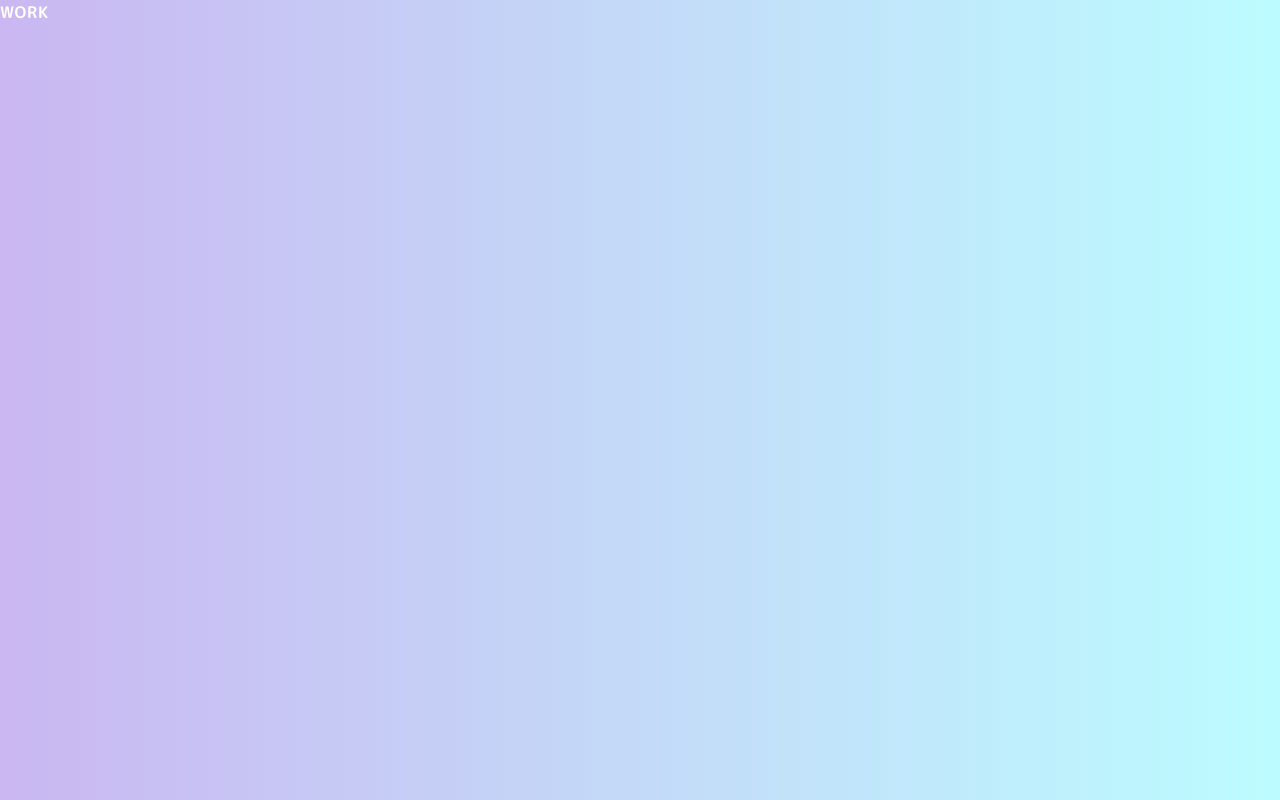
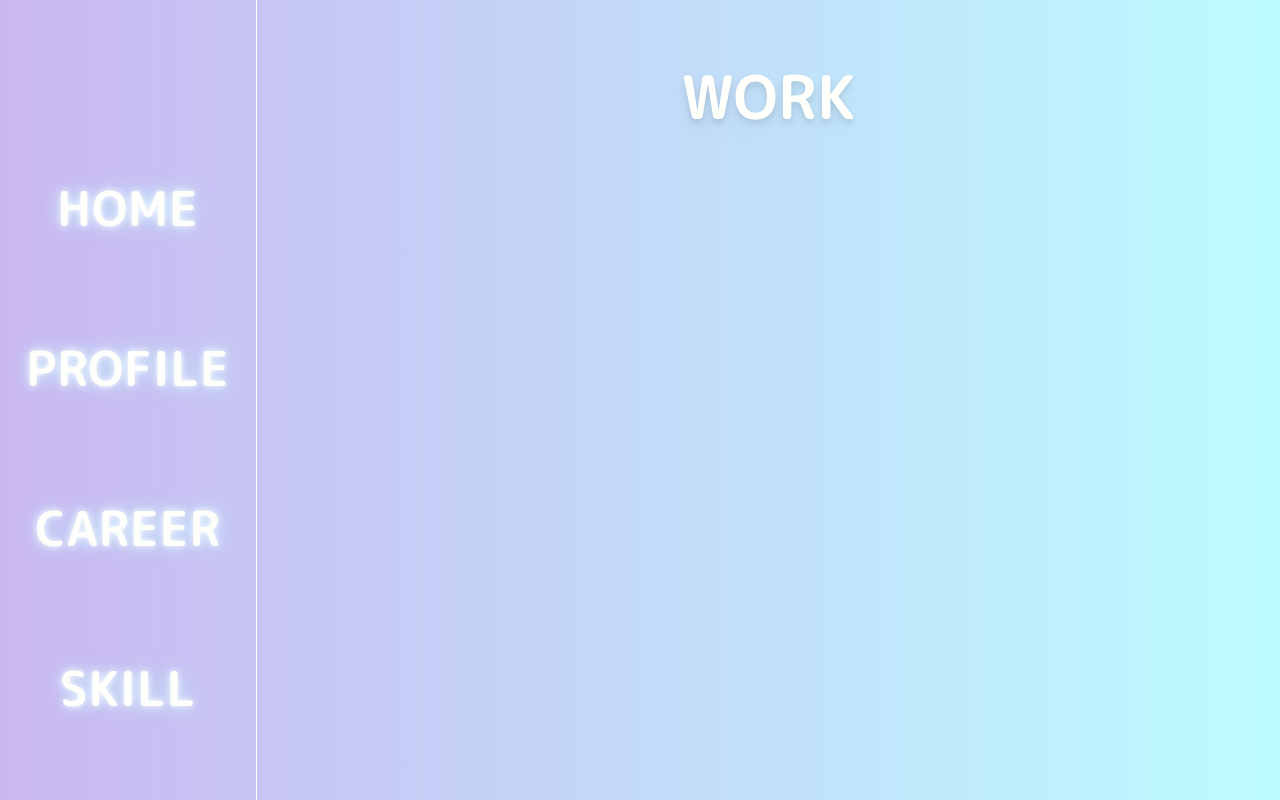
Before and after one commit to chinami1025/next-profile-site, a Next.js app: page /work in a window 1280 px wide. Shown: the top 800 px of the page. Built offline with nearby package versions, Linux system fonts and the light colour scheme.

Commit message:
💄 Headerのスタイルを調整

```diff
--- a/app/career/page.tsx
+++ b/app/career/page.tsx
@@ -1,7 +1,14 @@
 import React from 'react';
+import Nav from '../components/Navigation/Nav';
+import Header from '../components/Header/Header';
 
 const page = () => {
-  return <div>CAREER</div>;
+  return (
+    <div className='flex'>
+      <Nav />
+      <Header title={'CAREER'} />
+    </div>
+  );
 };
 
 export default page;
--- a/app/components/Header/Header.tsx
+++ b/app/components/Header/Header.tsx
@@ -1,11 +1,20 @@
-import React from 'react';
+import React, { FC } from 'react';
 
-const Header = () => {
+type Props = {
+  style?: string;
+  title: string;
+};
+
+const Header: FC<Props> = (props) => {
   return (
-    <div>
-      <div className='w-full h-32 text-center items-center grid text-5xl'>
-        Welcom to Chinami PortfolioSite
-      </div>
+    <div
+      className={
+        props.style
+          ? props.style
+          : 'w-full h-48 text-center grid text-6xl drop-shadow-lg items-center'
+      }
+    >
+      {props.title}
     </div>
   );
 };
--- a/app/page.tsx
+++ b/app/page.tsx
@@ -9,7 +9,12 @@ export default function Home() {
       <Nav />
 
       <div>
-        <Header />
+        <Header
+          style={
+            'w-full h-32 text-center items-center grid text-5xl drop-shadow-lg'
+          }
+          title={'Welcom to Chinami PortfolioSite'}
+        />
         <Image src={kobe} alt='BE KOBEの画像' className='h-screen' />
       </div>
     </main>
--- a/app/profile/page.tsx
+++ b/app/profile/page.tsx
@@ -1,9 +1,12 @@
 import React from 'react';
+import Nav from '../components/Navigation/Nav';
+import Header from '../components/Header/Header';
 
 const page = () => {
   return (
-    <div>
-      <h1 className=''>PROFILE</h1>
+    <div className='flex'>
+      <Nav />
+      <Header title={'PROFILE'} />
     </div>
   );
 };
--- a/app/work/page.tsx
+++ b/app/work/page.tsx
@@ -1,7 +1,14 @@
 import React from 'react';
+import Nav from '../components/Navigation/Nav';
+import Header from '../components/Header/Header';
 
 const page = () => {
-  return <div>WORK</div>;
+  return (
+    <div className='flex'>
+      <Nav />
+      <Header title={'WORK'} />
+    </div>
+  );
 };
 
 export default page;
```
